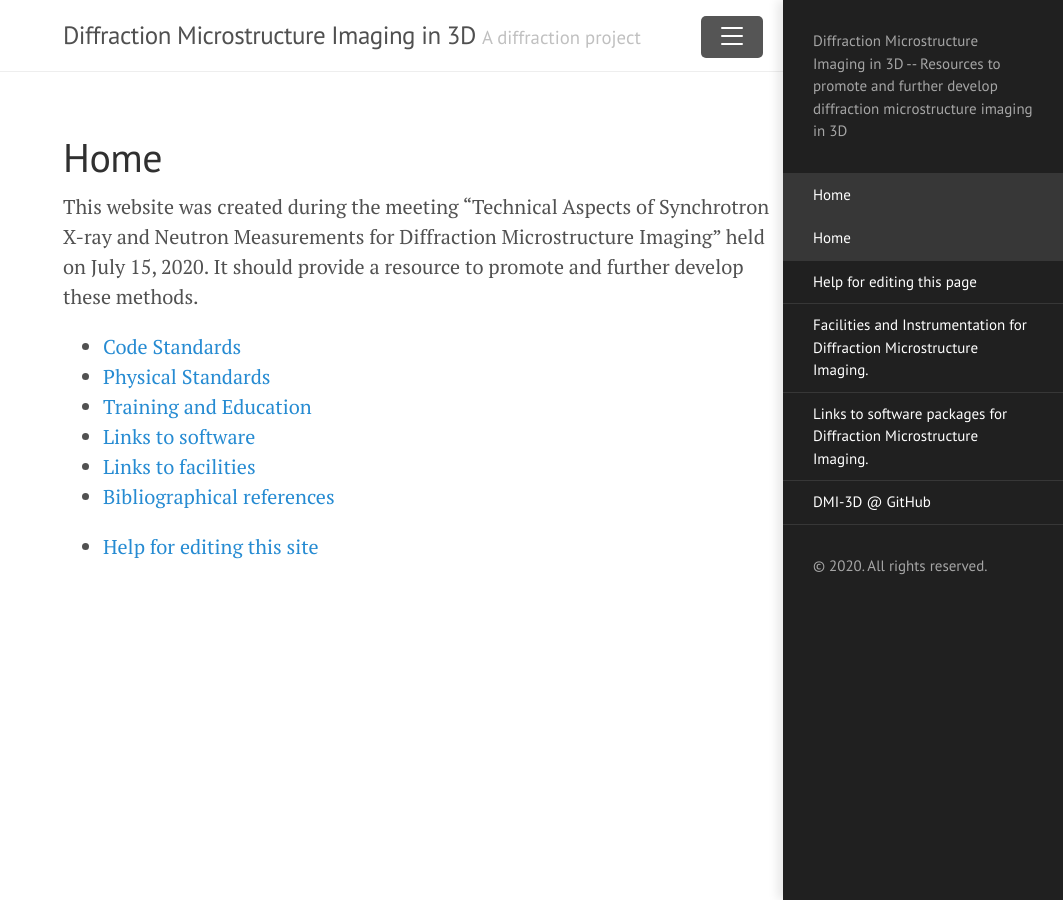
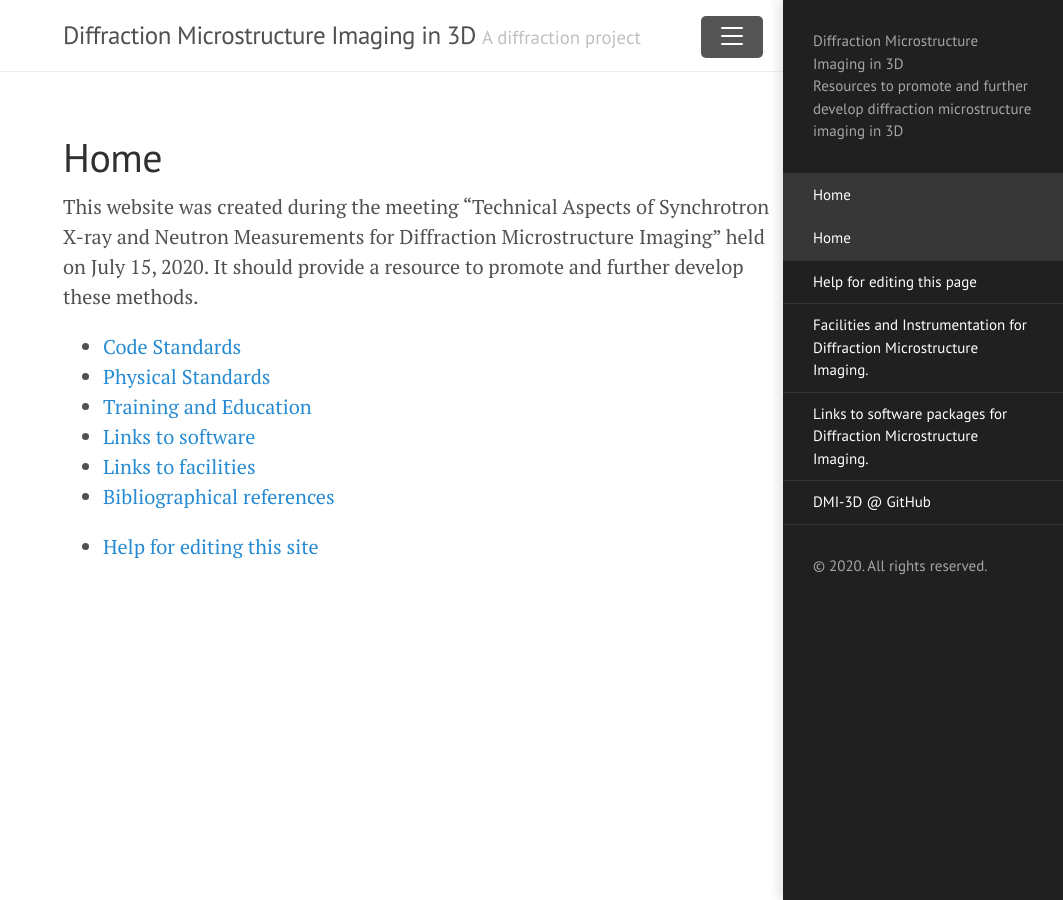
Before and after one commit to dmi-3D/dmi-3D.github.io, a Jekyll site: the page built from index.md, in a window 1280 px wide. Shown: the whole page, without its empty margins (217-1280 px from the left). Built offline with Jekyll 4.4.1, drawn with Linux system fonts in a browser that asks for light colours.

Commit message:
Cosmetic improvement

```diff
--- a/_config.yml
+++ b/_config.yml
@@ -1,7 +1,7 @@
 ## Setup
 title:               Diffraction Microstructure Imaging in 3D
 tagline:             'A diffraction project'
-description:         'Diffraction Microstructure Imaging in 3D -- Resources to promote and further develop diffraction microstructure imaging in 3D'
+description:         'Diffraction Microstructure Imaging in 3D <br> Resources to promote and further develop diffraction microstructure imaging in 3D'
 url:                 https://dmi-3d.github.io/
 #baseurl:             'https://github.com/dmi-3D/dmi-3D.github.io'
 paginate:            5
```
